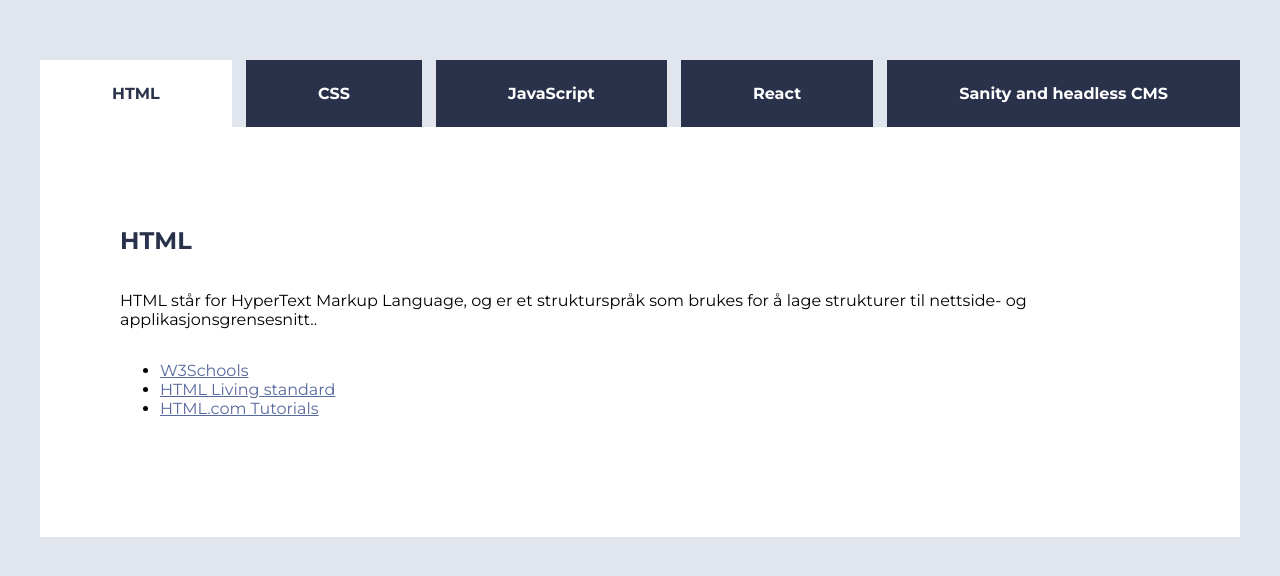
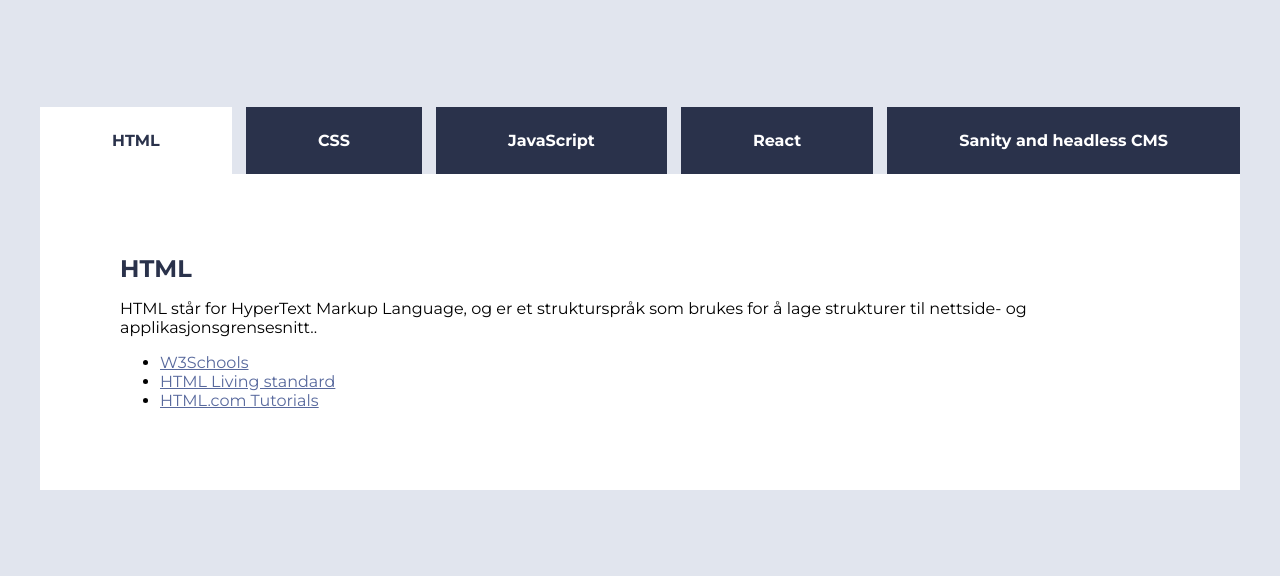
Before and after one commit to thoraho/uin24ak2_resource_layout_MURTNES, a plain HTML site: page index.html in a window 1280 px wide. Shown: the part 110-686 px from the top of the page. Drawn offline with Linux system fonts and the light colour scheme.

Commit message:
Små endringer
Endringer i paddinger og marginer for å bedre matche skissen.

```diff
--- a/index.html
+++ b/index.html
@@ -18,13 +18,13 @@
         </ul>
     </nav>
     <main id="main">
-        <!-- <h2>HTML</h2>
+        <h2>HTML</h2>
         <p>HTML står for HyperText Markup Language, og er et strukturspråk som brukes for å lage strukturer til nettside- og applikasjonsgrensesnitt.</p>
         <ul>
             <li>W3Schools</li>
             <li>HTML Living standard</li>
             <li>HTML.com Tutorials</li>
-        </ul> -->
+        </ul>
     </main>
 </div>
 <script src="ressurser.js"></script>
--- a/ressurser.js
+++ b/ressurser.js
@@ -102,7 +102,6 @@ const activeButton = document.getElementById('activeButton')
 activeButton.style.backgroundColor = "var(--white)"
 activeButton.style.color = "var(--darkBlue)"
 
-
 btnArray.forEach(btn => {
     btn.addEventListener("click", () => {
         btnArray.forEach(otherBtn => {
@@ -113,12 +112,13 @@ btnArray.forEach(btn => {
         btn.style.backgroundColor = "var(--white)"
         btn.style.color = "var(--darkBlue)"
         displayInfo(btn.textContent)
+        // https://developer.mozilla.org/en-US/docs/Web/API/Node/textContent
     })
 })
 
 function displayInfo(category) {
     let infoHTML = ""
-    const filteredInfo = resources.filter(res => res.category.toUpperCase() === category.toUpperCase())
+    const filteredInfo = resources.filter(res => res.category === category)
     console.log(filteredInfo)
     filteredInfo.map(info => {
         infoHTML += `<h2>${info.category}</h2>
--- a/style.css
+++ b/style.css
@@ -43,20 +43,24 @@ nav ul li{
 
 main{
     display: flex;
-    min-height: 250px;
     flex-direction: column;
     padding: 5rem;
     background-color: var(--white);
 }
 
 main h2{
-    color: var(--darkBlue)
+    color: var(--darkBlue);
+    margin: 0;
 }
 
 main p{
     max-width: 90%;
 }
 
+main ul{
+    margin: 0;
+}
+
 main a{
     color: var(--lightBlue);
 }
```
